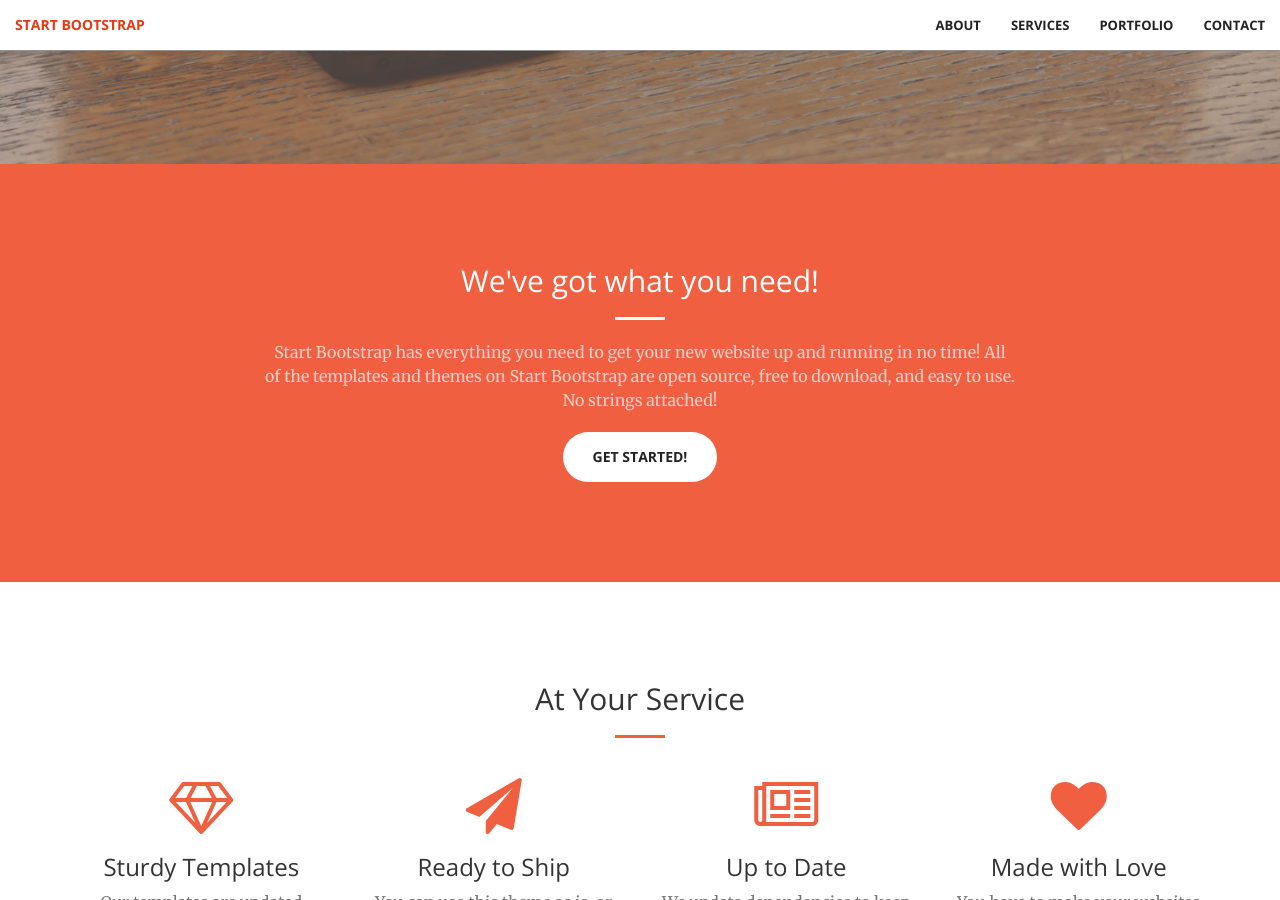
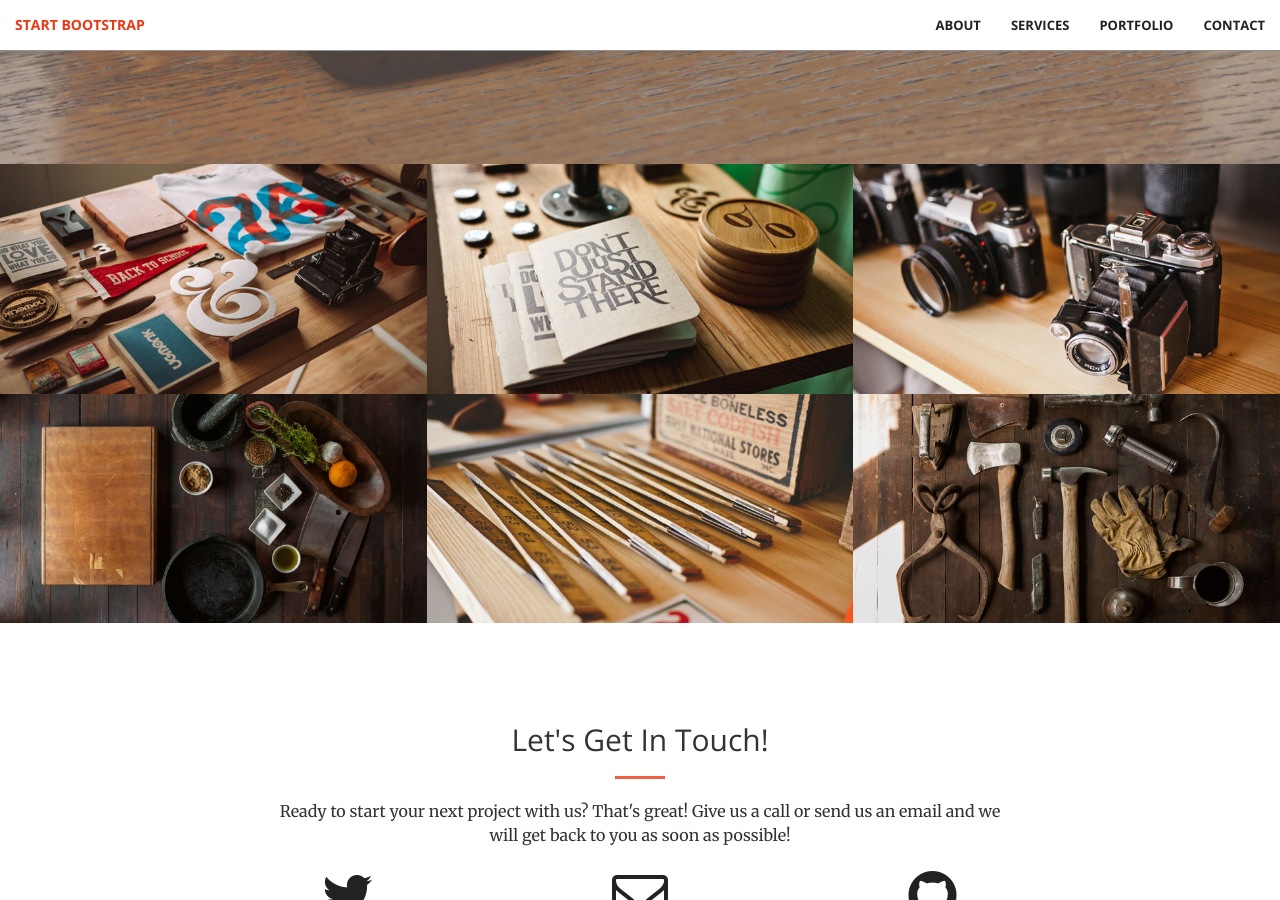
Before and after one commit to nickddev/nickddev.github.io, a Jekyll site: the page built from index.html, in a window 1280 px wide and 900 px high, scrolled down 736 px. Built offline with Jekyll 4.4.1, drawn with Linux system fonts in a browser that asks for light colours; some of the changed text lies outside the part shown.

Commit message:
Initial commit

```diff
--- a/_config.yml
+++ b/_config.yml
@@ -1,6 +1,6 @@
 # Site settings
-title:
-email:
+title: NickDDev
+email: this is an email
 description: > # this means to ignore newlines until "baseurl:"
 baseurl: "" # the subpath of your site, e.g. /blog/
 url: "" # the base hostname & protocol for your site
--- a/_includes/head.html
+++ b/_includes/head.html
@@ -6,7 +6,7 @@
     <meta name="description" content="">
     <meta name="author" content="">
 
-    <title>Creative - Start Bootstrap Theme</title>
+    <title>Development Portfolio.</title>
 
     <!-- Bootstrap Core CSS -->
     <link rel="stylesheet" href="css/bootstrap.min.css" type="text/css">
--- a/_includes/header.html
+++ b/_includes/header.html
@@ -1,9 +1,9 @@
 <header>
     <div class="header-content">
         <div class="header-content-inner">
-            <h1>Your Favorite Source of Free Bootstrap Themes</h1>
+            <h1>Develop Things.</h1>
             <hr>
-            <p>Start Bootstrap can help you build better websites using the Bootstrap CSS framework! Just download your template and start going, no strings attached!</p>
+            <p>Ya get it?</p>
             <a href="#about" class="btn btn-primary btn-xl page-scroll">Find Out More</a>
         </div>
     </div>
--- a/_layouts/front.html
+++ b/_layouts/front.html
@@ -6,10 +6,10 @@
 <body id="page-top">
   {% include nav.html %}
   {% include header.html %}
-  {% include call-to-action.html %}
-  {% include services.html %}
+  <!--{% include call-to-action.html %}-->
+  <!--{% include services.html %}-->
   {% include portfolio.html %}
-  {% include aside.html %}
+  <!--{% include aside.html %}-->
   {% include contact.html %}
   {% include scripts.html %}
 </body>
```
Also changed, not shown: 1 other file.
